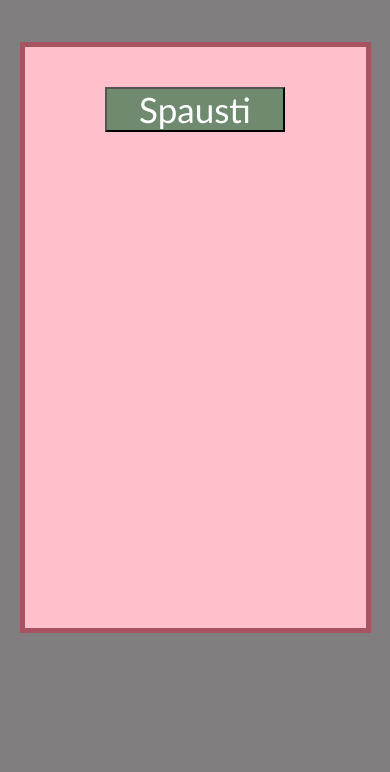
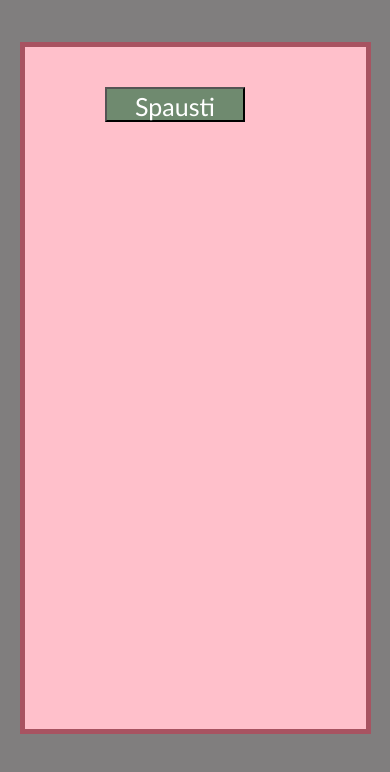
Before and after one commit to KristijonasJurk/Linkejimai, a plain HTML site: page index.html in a window 390 px wide. Drawn offline with Linux system fonts and the light colour scheme.

Commit message:
responsive design

```diff
--- a/main.css
+++ b/main.css
@@ -63,5 +63,11 @@ button:hover{
         top: 5%;
         left: 5%;
         width: 90%;
+        height: 82%;
+    }
+    button {
+        width: 140px;
+        height: 35px;
+        font-size: 25px;
     }
 }
```
